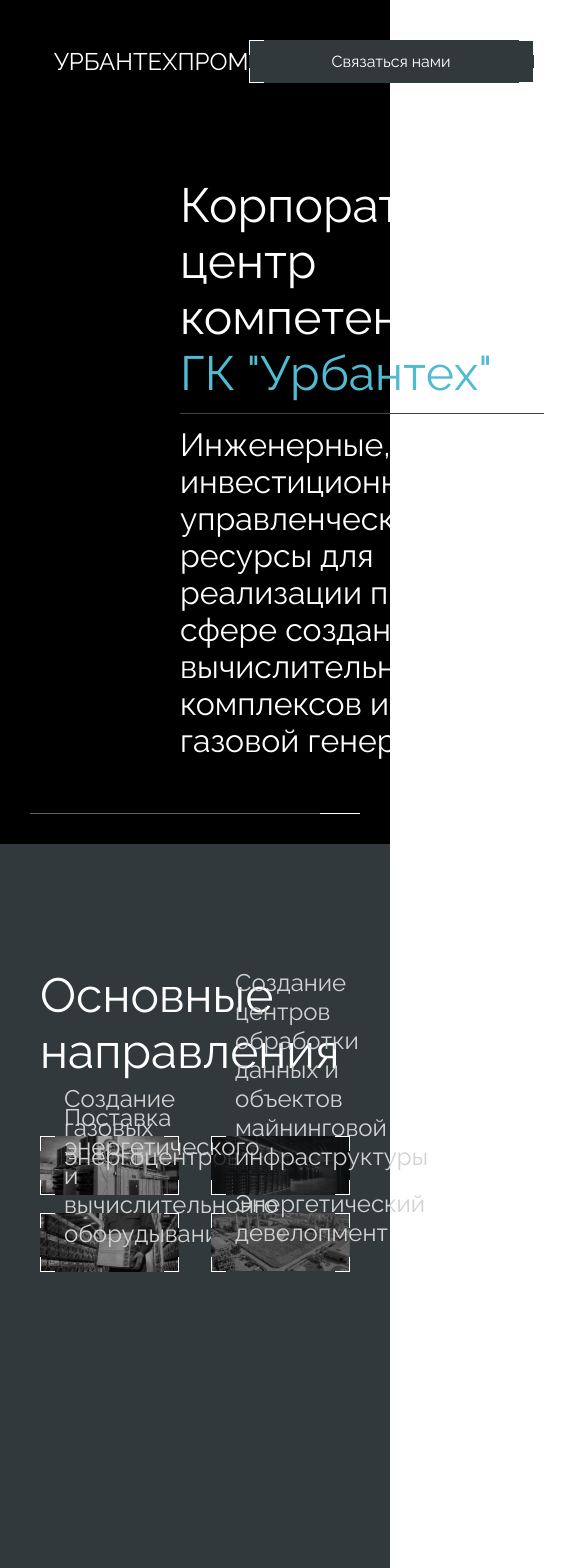
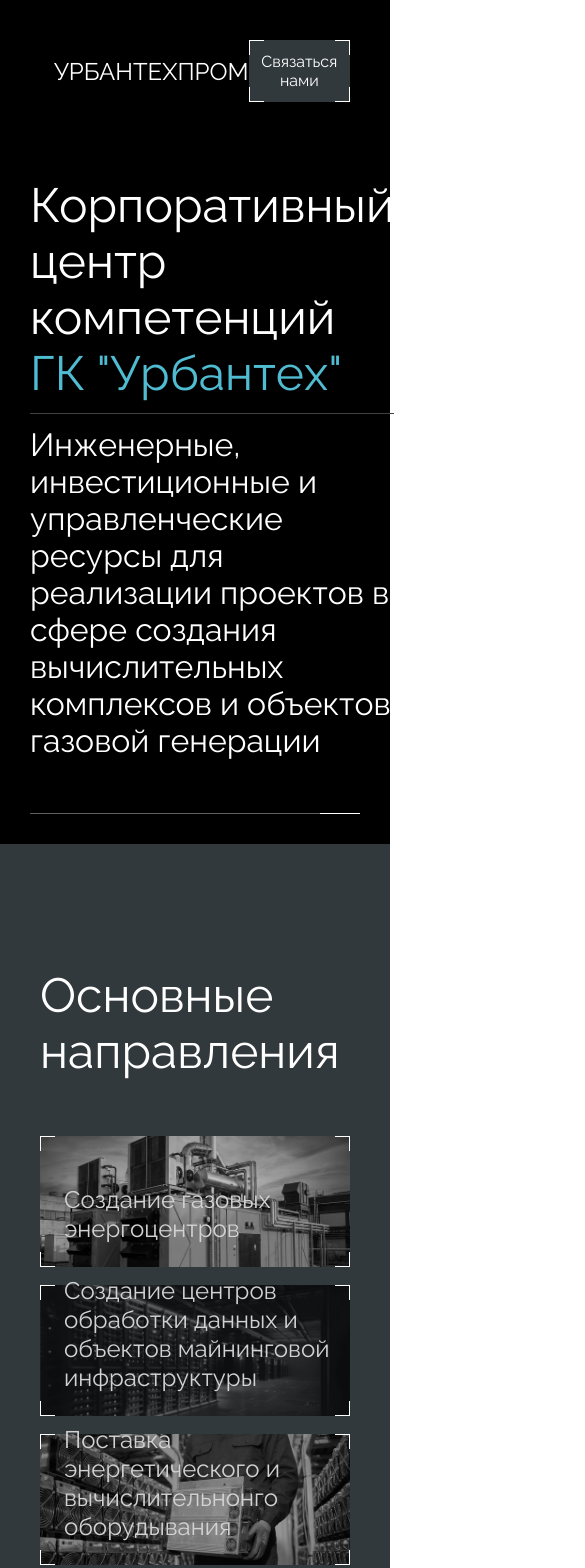
Before and after one commit to arsb29/urbantechprom, a Next.js app: page / in a window 390 px wide. Shown: the top 1568 px of the page, 585 px wide, since content can reach past the window. Built offline with nearby package versions, Linux system fonts and the light colour scheme.

Commit message:
адаптив

```diff
--- a/src/app/globals.css
+++ b/src/app/globals.css
@@ -2,6 +2,8 @@
 
 :root {
     --header-height: 123px;
+    --mobile: 480px;
+    --tablet: 768px;
 }
 
 * {
--- a/src/components/DirectionsSection/DirectionsSection.module.css
+++ b/src/components/DirectionsSection/DirectionsSection.module.css
@@ -18,6 +18,10 @@
     gap: 20px;
     column-gap: 32px;
     row-gap: 18px;
+    @media (max-width: 768px) {
+        display: flex;
+        flex-direction: column;
+    }
 }
 
 .card {
--- a/src/components/FocusSection/FocusSection.module.css
+++ b/src/components/FocusSection/FocusSection.module.css
@@ -2,7 +2,7 @@
     display: flex;
     flex-direction: column;
     gap: 50px;
-    height: 100vh;
+    min-height: 100vh;
     padding: var(--header-height) 40px 40px;
 }
 
@@ -18,7 +18,7 @@
 
 .hr {
     height: 1px;
-    width: 600px;
+    max-width: 600px;
     background-color: rgba(64, 64, 64, 0.24);
 }
 
--- a/src/components/Footer/Footer.module.css
+++ b/src/components/Footer/Footer.module.css
@@ -19,6 +19,11 @@
     align-items: center;
     justify-content: center;
     gap: 128px;
+    @media (max-width: 768px) {
+        display: flex;
+        flex-direction: column;
+        gap: 64px;
+    }
 }
 
 .footerInfo {
--- a/src/components/Header/Header.module.css
+++ b/src/components/Header/Header.module.css
@@ -25,4 +25,8 @@
     background: #31393C;
     min-width: 285px;
     padding: 12px;
+
+    @media (max-width: 768px) {
+        min-width: auto;
+    }
 }
--- a/src/components/HeroSection/HeroSection.module.css
+++ b/src/components/HeroSection/HeroSection.module.css
@@ -1,6 +1,6 @@
 .container {
     background-color: black;
-    height: 100vh;
+    min-height: 100vh;
     display: flex;
     align-items: flex-start;
     color: white;
@@ -18,7 +18,11 @@
     flex: 1;
     justify-content: center;
     margin-left: 150px;
+    @media (max-width: 768px) {
+        margin-left: 0;
+    }
 }
+
 
 .title {
     font-size: 48px;
```
